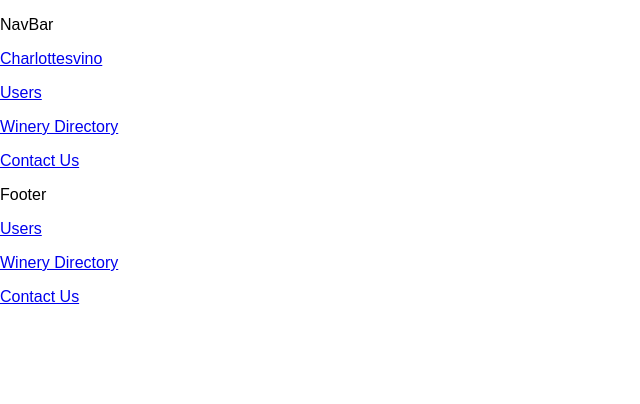
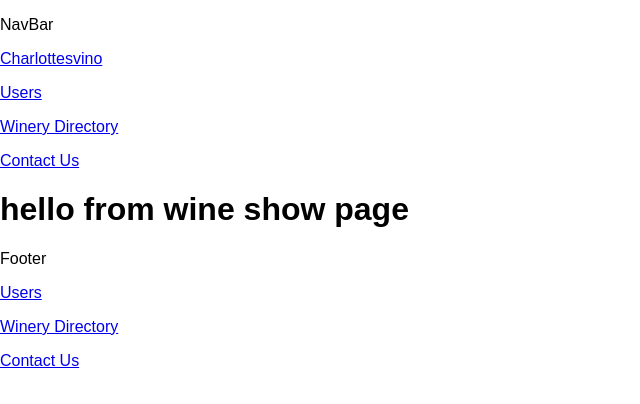
Before and after one commit to ebhinch/project_three, a React (Create React App) app in the folder client/: page /vineyards/1/1 in a window 1280 px wide. Shown: the top 404 px of the page, without its empty margins (0-640 px from the left). Built offline with nearby package versions, Linux system fonts and the light colour scheme.

Commit message:
built wine show page and WinePage component. linked to App.js

```diff
--- a/client/src/App.js
+++ b/client/src/App.js
@@ -12,10 +12,12 @@
 import IndividualUserPage from "./components/user/IndividualUserPage.js"
 import VineyardPage from "./components/vineyard/VineyardPage.js"
 import IndividualVineyardPage from "./components/vineyard/IndividualVineyardPage.js"
+import WinePage from "./components/wine/WinePage.js"
 import NavBar from "./components/NavBar.js"
 import Footer from "./components/Footer.js"
 import ContactPage from "./components/contact/ContactPage.js"
 import styled from "styled-components"
+
 
 class App extends Component {
   render() {
@@ -36,6 +38,7 @@
             <Route exact path="/vineyards/:vineyardId" component={IndividualVineyardPage} />
             <Route exact path="/users/:userId" component={IndividualUserPage} />
             <Route exact path="/contact" component={ContactPage} />
+            <Route exact path="/vineyards/:vineyardId/:wineId" component={WinePage} />
           </Switch>
           <Footer />
         </div>
--- /dev/null
+++ b/client/src/components/wine/WinePage.js
@@ -0,0 +1,15 @@
+import React, { Component } from 'react';
+import axios from "axios";
+import { Link } from 'react-router-dom'
+
+class WinePage extends Component {
+    render() {
+        return (
+            <div>
+                <h1>hello from wine show page</h1>
+            </div>
+        );
+    }
+}
+
+export default WinePage;
```
